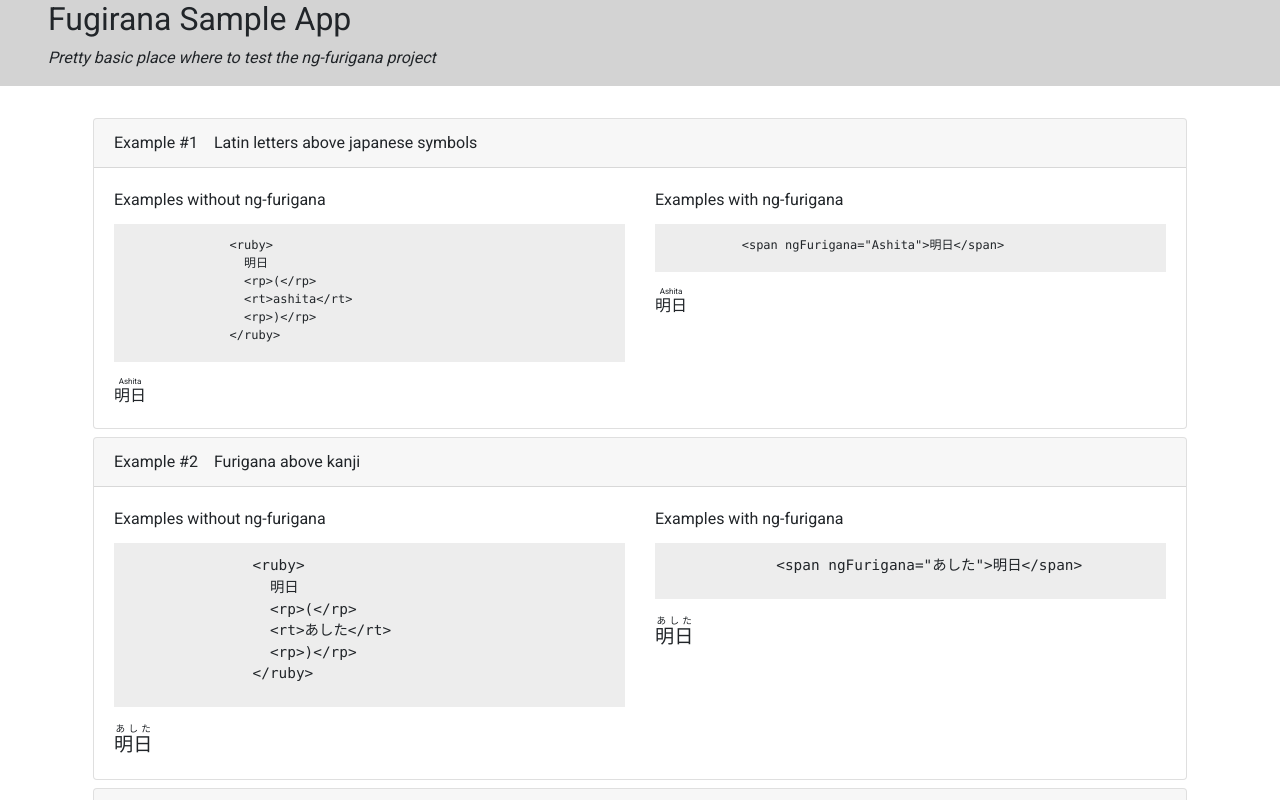
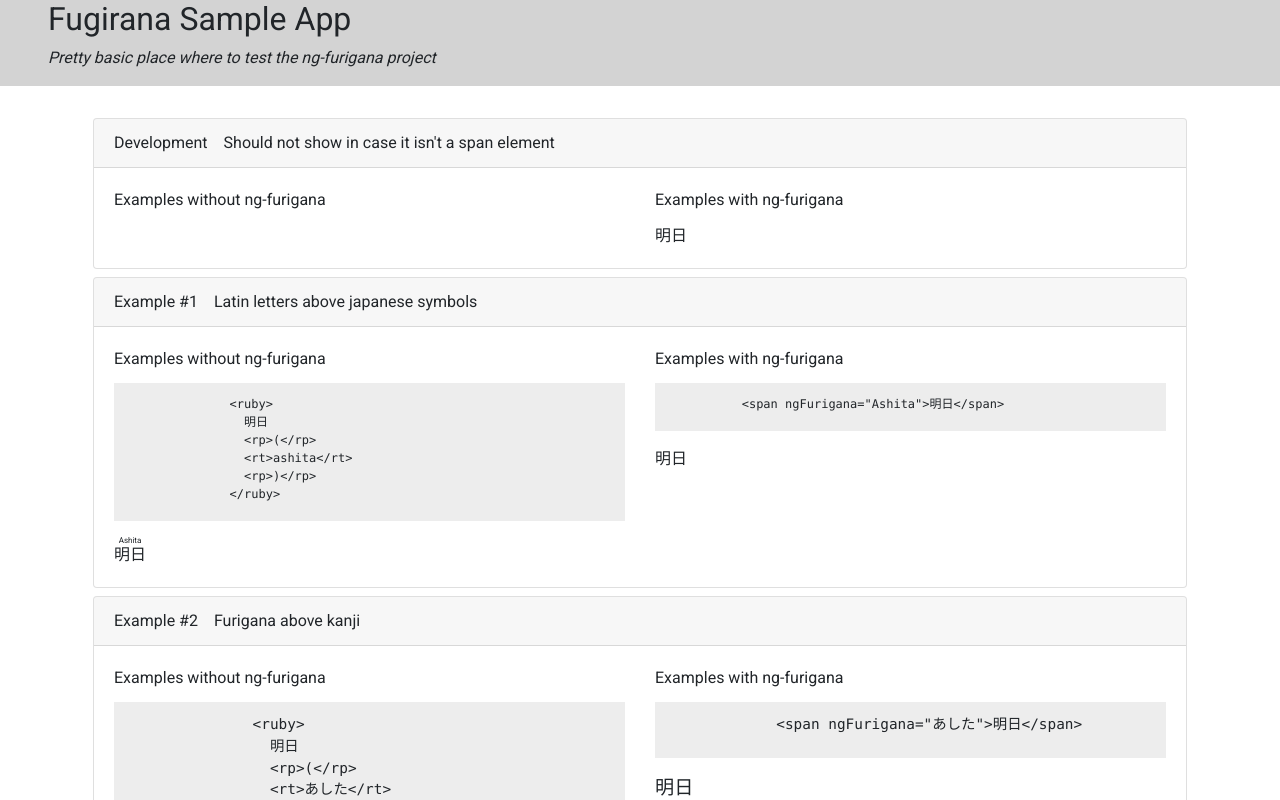
Before and after one commit to ThisIsDemetrio/yang-furigana, an Angular app in the folder furiganaSampleApp/: page / in a window 1280 px wide. Shown: the top 800 px of the page. Built offline with nearby package versions, Linux system fonts and the light colour scheme.

Commit message:
checking for valid elment in order to activate directive #2

```diff
--- a/furiganaSampleApp/projects/ng-furigana/src/lib/ng-furigana.directive.ts
+++ b/furiganaSampleApp/projects/ng-furigana/src/lib/ng-furigana.directive.ts
@@ -5,6 +5,8 @@ import {
   Renderer2,
   AfterViewInit
 } from '@angular/core';
+
+const SPAN = 'span';
 
 @Directive({
   selector: '[ngFurigana]'
@@ -15,10 +17,28 @@ export class NgFuriganaDirective implements AfterViewInit {
   constructor(private el: ElementRef, private renderer: Renderer2) {}
 
   ngAfterViewInit() {
+    if (!this.isValidElement()) {
+      console.warn(
+        'Warning: ngFurigana works only on <span> elements without children.'
+      );
+      return;
+    }
+
     this.renderer.setProperty(
       this.el.nativeElement,
       'innerHTML',
       `<ruby>${this.el.nativeElement.innerHTML}<rp>(</rp><rt>${this.ngFurigana}</rt><rp>)</rp></ruby>`
     );
   }
+
+  /**
+   * Check if the element passed as argument is a <span> element and has no child tags
+   * @param el the Element to evaluate
+   */
+  isValidElement(): boolean {
+    return (
+      this.el.nativeElement.nodeName.toLowerCase() === SPAN &&
+      this.el.nativeElement.childElementCount.length === 0
+    );
+  }
 }
--- a/furiganaSampleApp/src/app/app.component.html
+++ b/furiganaSampleApp/src/app/app.component.html
@@ -5,6 +5,26 @@
   </div>
 </div>
 <div class="container">
+
+    <div *ngIf="true" class="card m-2">
+        <div class="card-header">
+          <span class="mr-3">Development</span>
+          <span class="description">Should not show in case it isn't a span element</span>
+        </div>
+        <div class="card-body">
+          <div class="card-title row">
+            <div class="col">Examples without ng-furigana</div>
+            <div class="col">Examples with ng-furigana</div>
+          </div>
+          <div class="card-text row">
+            <div class="col"></div>
+            <div class="col">
+              <span ngFurigana="あした">明日<div></div></span>
+            </div>
+          </div>
+        </div>
+      </div>
+
   <div class="card m-2">
     <div class="card-header">
       <span class="mr-3">Example #1</span>
@@ -170,4 +190,41 @@
       </div>
     </div>
   </div>
+
+  <div *ngIf="false" class="card m-2">
+    <div class="card-header">
+      <span class="mr-3">Example #4</span>
+      <span class="description">Separate CSS classes</span>
+    </div>
+    <div class="card-body">
+      <div class="card-title row">
+        <div class="col">Examples without ng-furigana</div>
+        <div class="col">Examples with ng-furigana</div>
+      </div>
+      <div class="card-text row">
+        <div class="col">
+          <pre>
+              &lt;ruby&gt;
+                明日
+                &lt;rp&gt;(&lt;/rp&gt;
+                &lt;rt&gt;あした&lt;/rt&gt;
+                &lt;rp&gt;)&lt;/rp&gt;
+              &lt;/ruby&gt;
+            </pre>
+          <ruby>
+            明日
+            <rp>(</rp>
+            <rt>あした</rt>
+            <rp>)</rp>
+          </ruby>
+        </div>
+        <div class="col">
+            <pre>
+                &lt;span class="vertical" ngFurigana="あした"&gt;明日&lt;/span&gt;
+            </pre>
+          <div class="vertical" ngFurigana="あした">明日</div>
+        </div>
+      </div>
+    </div>
+  </div>
 </div>
```
